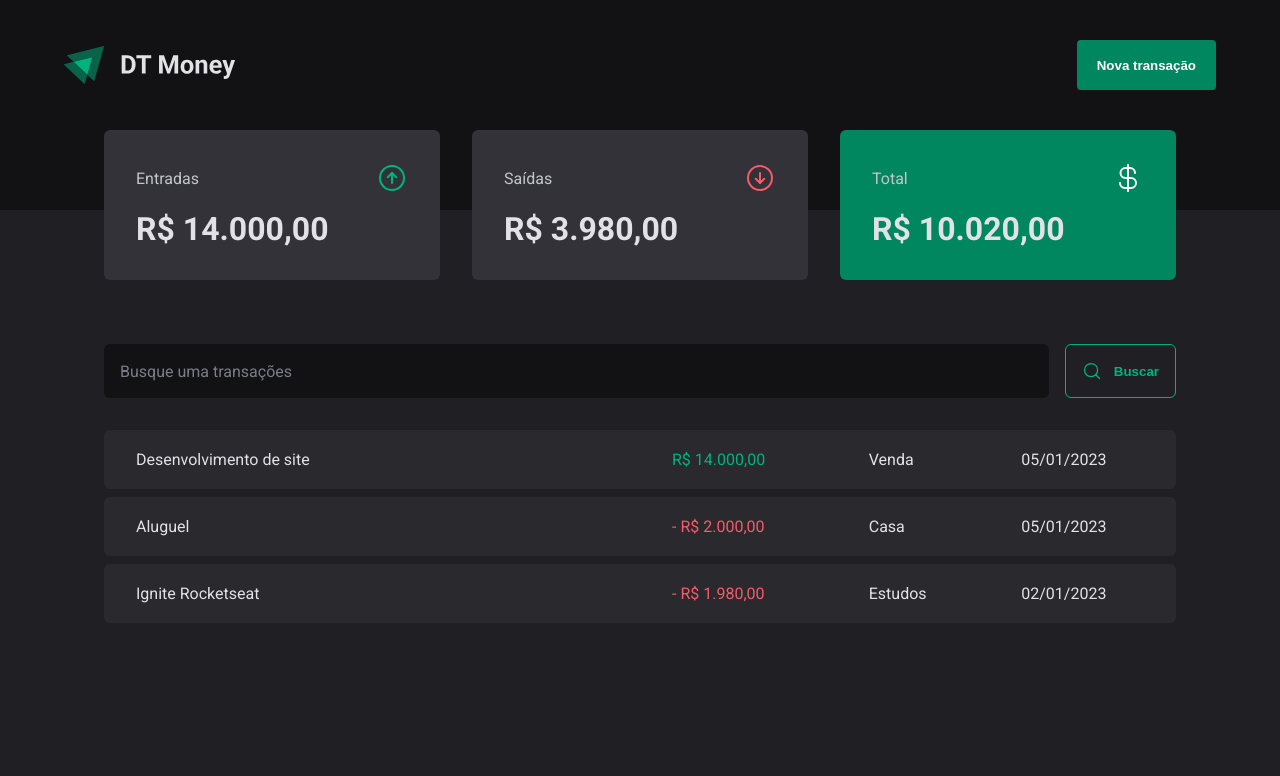
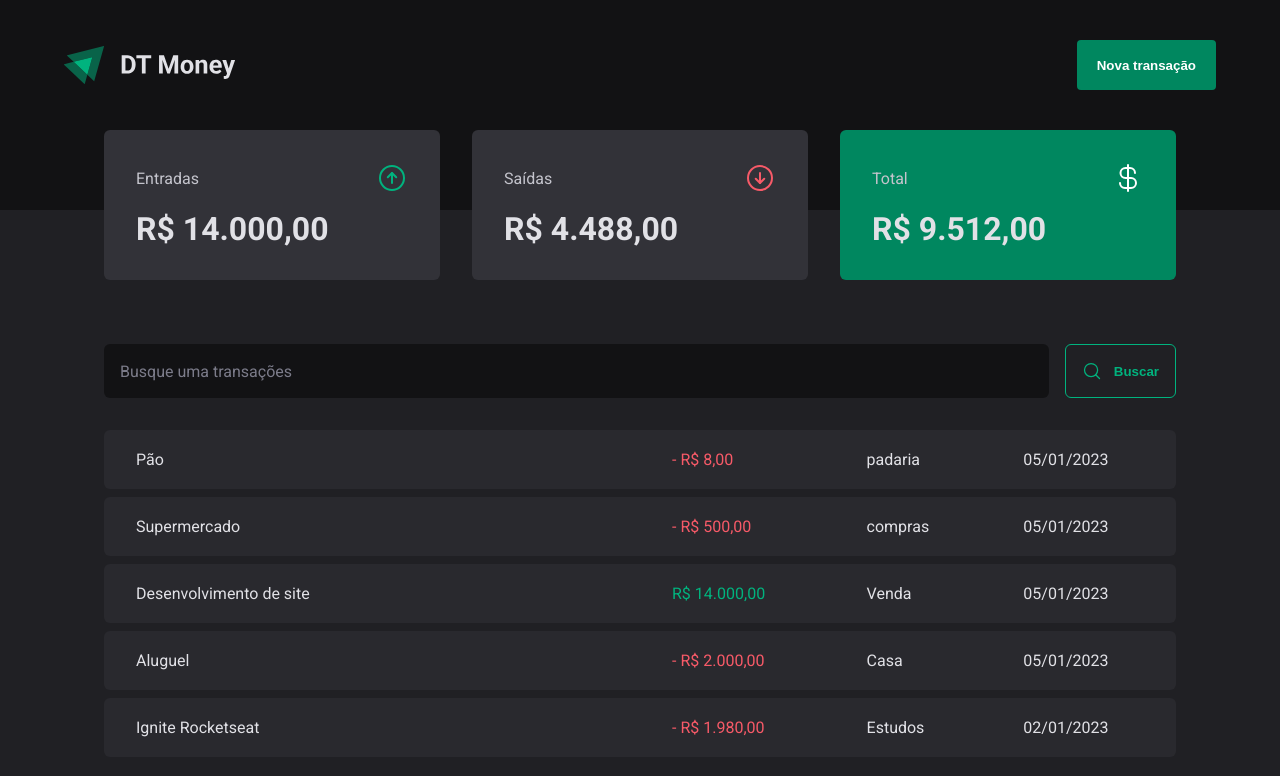
Before and after one commit to Hugovarellaa/dtmoney-2022, a React (Vite) app: page / in a window 1280 px wide. Shown: the top 776 px of the page. Built offline with nearby package versions, Linux system fonts and the light colour scheme; data requests are answered from the project's data file.

Commit message:
create transactions

```diff
--- a/server.json
+++ b/server.json
@@ -23,6 +23,22 @@
       "category": "Estudos",
       "price": 1980,
       "created_at": "2023-01-02T18:10:00.052Z"
+    },
+    {
+      "description": "Supermercado",
+      "price": 500,
+      "category": "compras",
+      "type": "outcome",
+      "created_at": "2023-01-05T20:46:17.638Z",
+      "id": 4
+    },
+    {
+      "description": "Pão",
+      "price": 8,
+      "category": "padaria",
+      "type": "outcome",
+      "created_at": "2023-01-05T20:58:23.361Z",
+      "id": 5
     }
   ]
 }
--- a/src/components/NewTransactionModal/index.tsx
+++ b/src/components/NewTransactionModal/index.tsx
@@ -3,6 +3,7 @@ import * as Dialog from "@radix-ui/react-dialog";
 import { ArrowCircleDown, ArrowCircleUp, X } from "phosphor-react";
 import { Controller, useForm } from "react-hook-form";
 import * as zod from "zod";
+import { useTransactions } from "../../contexts/useTransactions";
 
 import {
   CloseButton,
@@ -22,10 +23,12 @@ const newTransactionFormSchema = zod.object({
 type NewTransaction = zod.infer<typeof newTransactionFormSchema>;
 
 export function NewTransactionModal() {
+  const { createTransaction } = useTransactions();
   const {
     register,
     handleSubmit,
     control,
+    reset,
     formState: { isSubmitting },
   } = useForm<NewTransaction>({
     resolver: zodResolver(newTransactionFormSchema),
@@ -38,8 +41,8 @@ export function NewTransactionModal() {
   });
 
   async function handleCreateNewTransaction(data: NewTransaction) {
-    await new Promise((resolve, reject) => setTimeout(resolve, 2000));
-    console.log(data);
+    createTransaction(data);
+    reset();
   }
   return (
     <Dialog.Portal>
--- a/src/contexts/useTransactions.tsx
+++ b/src/contexts/useTransactions.tsx
@@ -16,9 +16,12 @@ interface Transaction {
   type: "income" | "outcome";
 }
 
+type createTransaction = Omit<Transaction, "id" | "created_at">;
+
 interface TransactionsContextData {
   transactions: Transaction[];
   fetchTransactions: (query?: string) => Promise<void>;
+  createTransaction: (data: createTransaction) => Promise<void>;
 }
 
 interface TransactionProviderProps {
@@ -31,8 +34,28 @@ export function TransactionProvider({ children }: TransactionProviderProps) {
   const [transactions, setTransactions] = useState<Transaction[]>([]);
 
   async function fetchTransactions(query?: string) {
-    const response = await api.get("/transactions", { params: { q: query } });
+    const response = await api.get("/transactions", {
+      params: {
+        _sort: "created_at",
+        _order: "desc",
+        q: query,
+      },
+    });
     setTransactions(response.data);
+  }
+
+  async function createTransaction(data: createTransaction) {
+    const { description, price, category, type } = data;
+
+    const response = await api.post("/transactions", {
+      description,
+      price,
+      category,
+      type,
+      created_at: new Date(),
+    });
+
+    setTransactions((oldState) => [response.data, ...oldState]);
   }
 
   useEffect(() => {
@@ -40,7 +63,9 @@ export function TransactionProvider({ children }: TransactionProviderProps) {
   }, []);
 
   return (
-    <TransactionsContext.Provider value={{ transactions, fetchTransactions }}>
+    <TransactionsContext.Provider
+      value={{ transactions, fetchTransactions, createTransaction }}
+    >
       {children}
     </TransactionsContext.Provider>
   );
```
